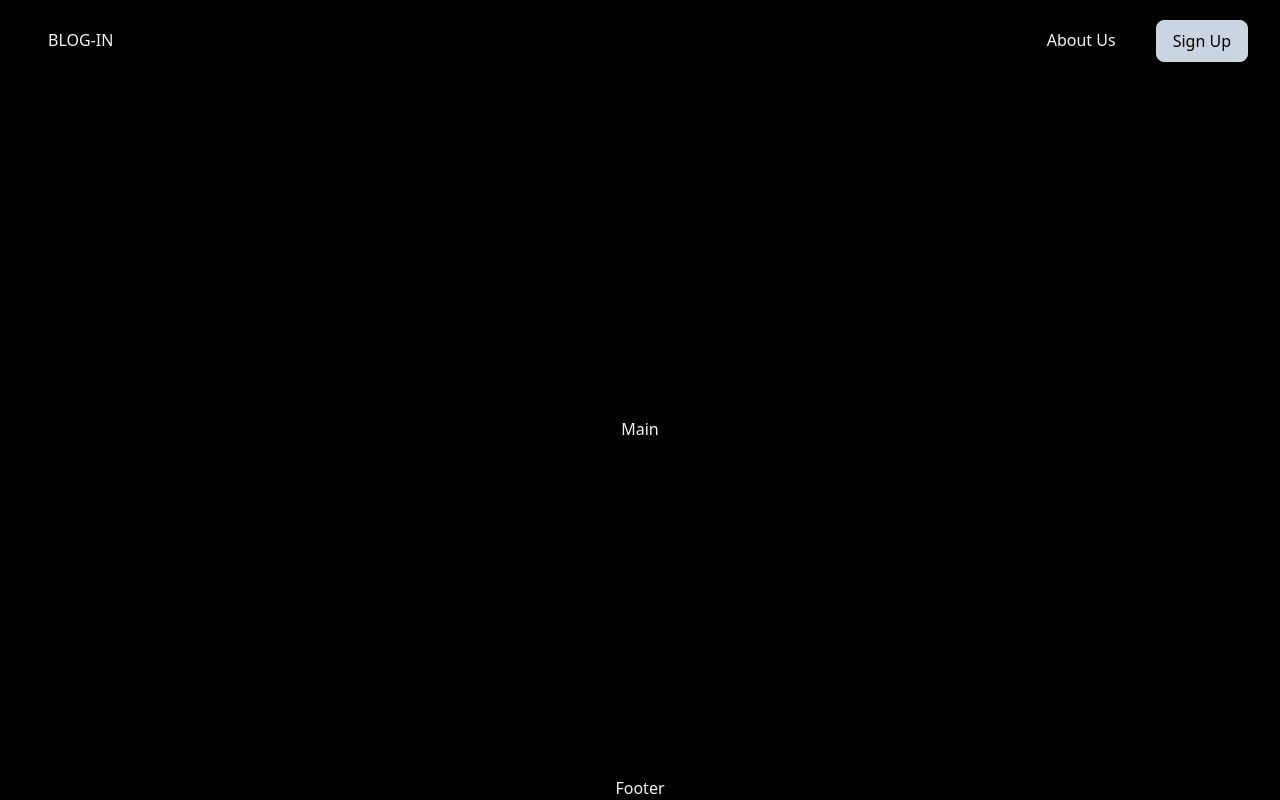
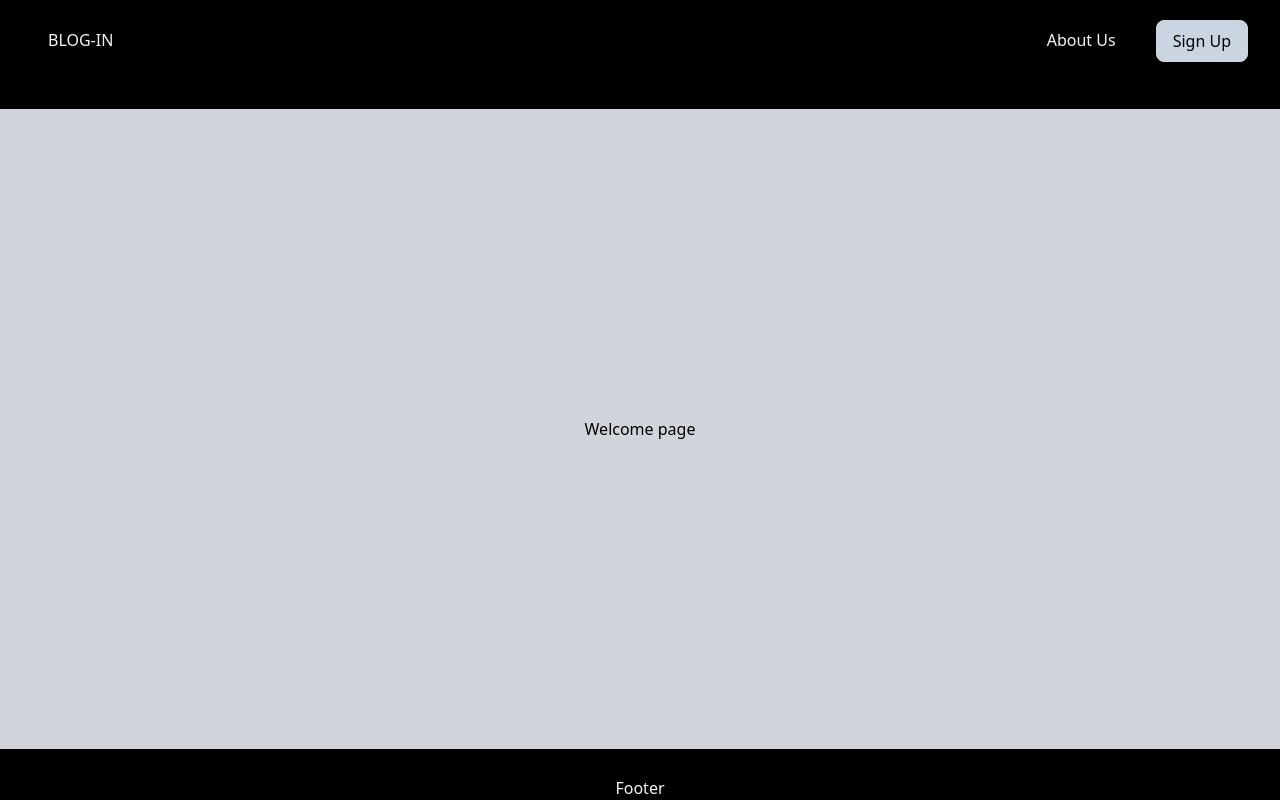
Before and after one commit to shbhm-0711/BLOG-IN, a React (Vite) app in the folder frontend/: page /feed in a window 1280 px wide. Built offline with nearby package versions, Linux system fonts and the light colour scheme; no server answers.

Commit message:
fix:sign up button and feat:redirect based on auth

```diff
--- a/frontend/src/App.jsx
+++ b/frontend/src/App.jsx
@@ -2,12 +2,33 @@
 // import viteLogo from "/vite.svg";
 
 import { Outlet } from "react-router-dom";
+import { useDispatch } from "react-redux";
 
 import "./App.css";
 import { Footer, Header } from "./components";
+import { useEffect, useState } from "react";
+import { login } from "./app/authSlice";
+import { SplashPage } from "./pages";
 
 export default function App() {
-  return (
+  const [loading, setLoading] = useState(true);
+  const dispatch = useDispatch();
+
+  useEffect(() => {
+    // todo use auth code with redux
+    const authObject = JSON.parse(localStorage.getItem("auth"));
+
+    if (authObject) {
+      dispatch(
+        login({ status: authObject?.status, userData: authObject?.userData })
+      );
+    }
+    setLoading(false);
+  }, [setLoading, dispatch]);
+
+  return loading ? (
+    <SplashPage />
+  ) : (
     <div className="min-h-screen min-w-screen flex flex-col justify-between">
       <Header />
       <main>
--- a/frontend/src/components/HomePage/Main.jsx
+++ b/frontend/src/components/HomePage/Main.jsx
@@ -1,14 +1,25 @@
 import React, { useEffect } from "react";
+import { useSelector } from "react-redux";
+import { useNavigate } from "react-router-dom";
+import Welcome from "./Welcome";
 
 function Main() {
+  //is login or not
+  const status = useSelector((state) => state.status);
+  const navigate = useNavigate();
   useEffect(() => {
-    fetch(import.meta.env.VITE_BACKEND_ENDPOINT + "/blogs/fake")
-      .then((res) => res.json())
-      .then((resp) => {
-        console.log(resp.data);
-      });
+    if (status) {
+      fetch(import.meta.env.VITE_BACKEND_ENDPOINT + "/blogs/fake")
+        .then((res) => res.json())
+        .then((resp) => {
+          console.log(resp.data);
+        });
+    }
+    //  else {
+    //   navigate("/login");
+    // }
   }, []);
-  return <div>Main</div>;
+  return status ? <div>Main</div> : <Welcome />;
 }
 
 export default Main;
--- /dev/null
+++ b/frontend/src/components/HomePage/Welcome.jsx
@@ -0,0 +1,13 @@
+import React from "react";
+
+import welcomeImage from "./../../assets/Welcome.jpeg";
+
+function Welcome() {
+  return (
+    <div className=" text-black h-[80vh] w-full flex justify-center bg-gray-300 items-center">
+      Welcome page
+    </div>
+  );
+}
+
+export default Welcome;
--- a/frontend/src/components/header/Header.jsx
+++ b/frontend/src/components/header/Header.jsx
@@ -1,8 +1,10 @@
 import React from "react";
 import { Link } from "react-router-dom";
 import { NAV_LINKS } from "../../constants";
+import { useSelector } from "react-redux";
 
 function Header() {
+  const status = useSelector((state) => state.status);
   return (
     <nav className="px-5 py-3">
       <ul className="flex justify-between">
@@ -12,12 +14,13 @@ function Header() {
           </Link>
         </li>
         <div className="flex justify-around">
-          {NAV_LINKS.map((item, index, arr) => {
-            return (
+          {NAV_LINKS.map((item) => {
+            // condition to show sign up button or not
+            return !item.auth || !status ? (
               <li
                 key={item.id}
                 className={`mx-3 my-2 px-4 py-2 ${
-                  index === arr.length - 1
+                  item.style
                     ? "bg-slate-300 text-black rounded-lg mx-0 border border-gray-300 hover:bg-black hover:text-white transition-all"
                     : ""
                 }`}
@@ -26,7 +29,7 @@ function Header() {
                   <span>{item.name}</span>
                 </Link>
               </li>
-            );
+            ) : null;
           })}
         </div>
       </ul>
--- a/frontend/src/constants/index.js
+++ b/frontend/src/constants/index.js
@@ -1,5 +1,5 @@
 export const NAV_LINKS = [
-  { id: 1, name: "About Us", to: "/about-us" },
-  { id: 2, name: "Sign Up", to: "/sign-up" },
+  { id: 1, name: "About Us", to: "/about-us", style: false, auth: false },
+  { id: 2, name: "Sign Up", to: "/sign-up", style: true, auth: true },
   // { id: 3, name: "BLOG-IN", to: "/" },
 ];
--- a/frontend/src/main.jsx
+++ b/frontend/src/main.jsx
@@ -13,15 +13,17 @@ import App from "./App.jsx";
 import "./index.css";
 import { store } from "./app/store.js";
 import HomePage from "./pages/HomePage";
-import Error from "./pages/PageNotFoundPage.jsx";
-import SplashPage from "./pages/SplashPage.jsx";
-import ProfilePage from "./pages/ProfilePage.jsx";
+// import Error from "./pages/PageNotFoundPage.jsx";
+// import SplashPage from "./pages/SplashPage.jsx";
+// import ProfilePage from "./pages/ProfilePage.jsx";
+import { LoginPage, ProfilePage, ErrorPage } from "./pages";
 
 //Router
 const router = createBrowserRouter(
   createRoutesFromElements(
-    <Route path="/" element={<App />} errorElement={<Error />}>
-      <Route path="/" element={<SplashPage />} />
+    <Route path="/" element={<App />} errorElement={<ErrorPage />}>
+      <Route path="/" element={<HomePage />} />
+      <Route path="/login" element={<LoginPage />} />
       <Route path="/feed" element={<HomePage />} />
       <Route path="/:UserName" element={<ProfilePage />} />
     </Route>
--- a/frontend/src/pages/HomePage.jsx
+++ b/frontend/src/pages/HomePage.jsx
@@ -1,10 +1,9 @@
-import React from "react";
 import Main from "../components/HomePage/Main";
 
 function HomePage() {
   return (
-    <div>
-      <Main></Main>
+    <div className="h-full w-full">
+      <Main />
     </div>
   );
 }
```
Also changed, not shown: frontend/src/assets/welcome.jpeg (added).
